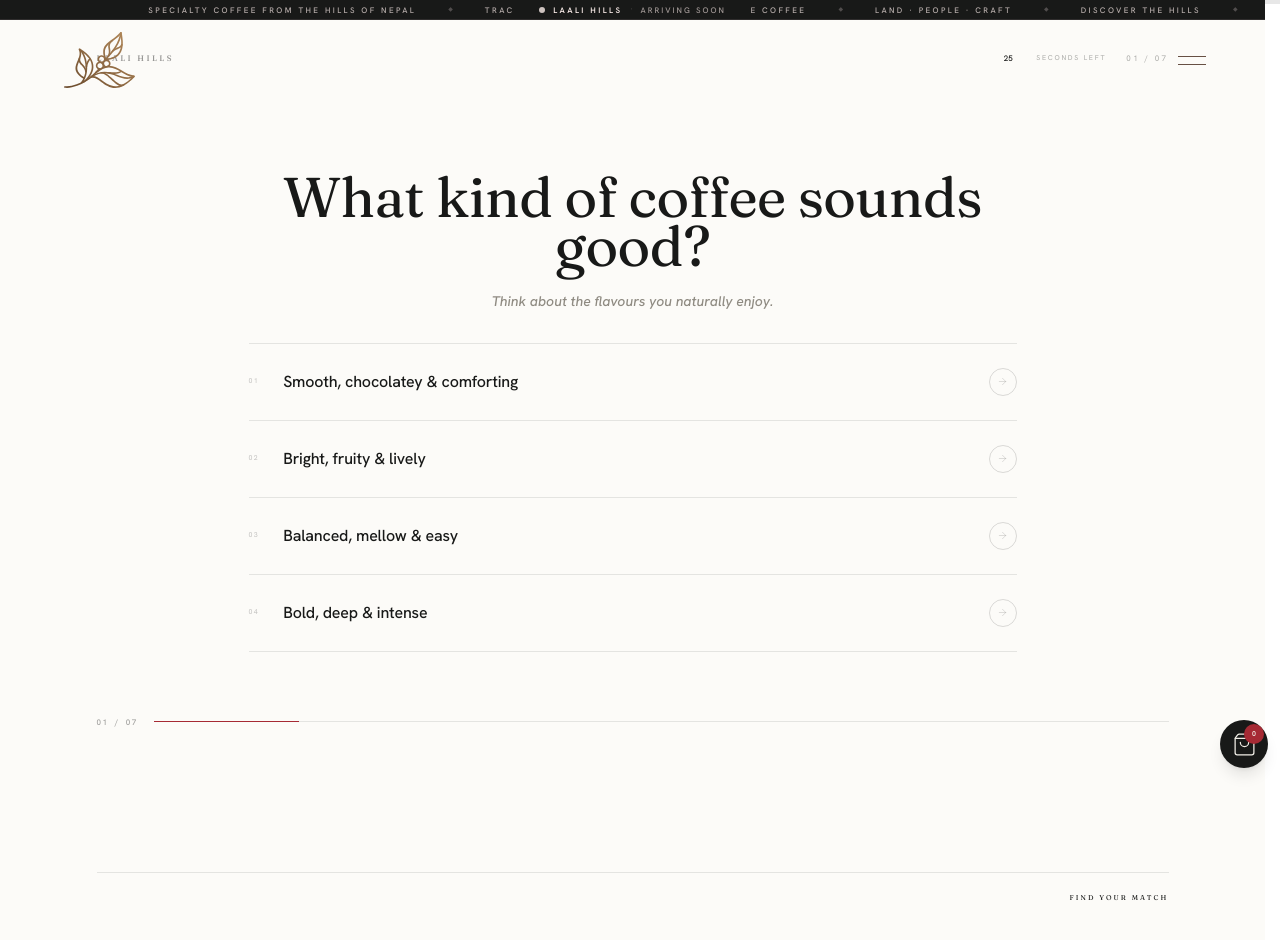
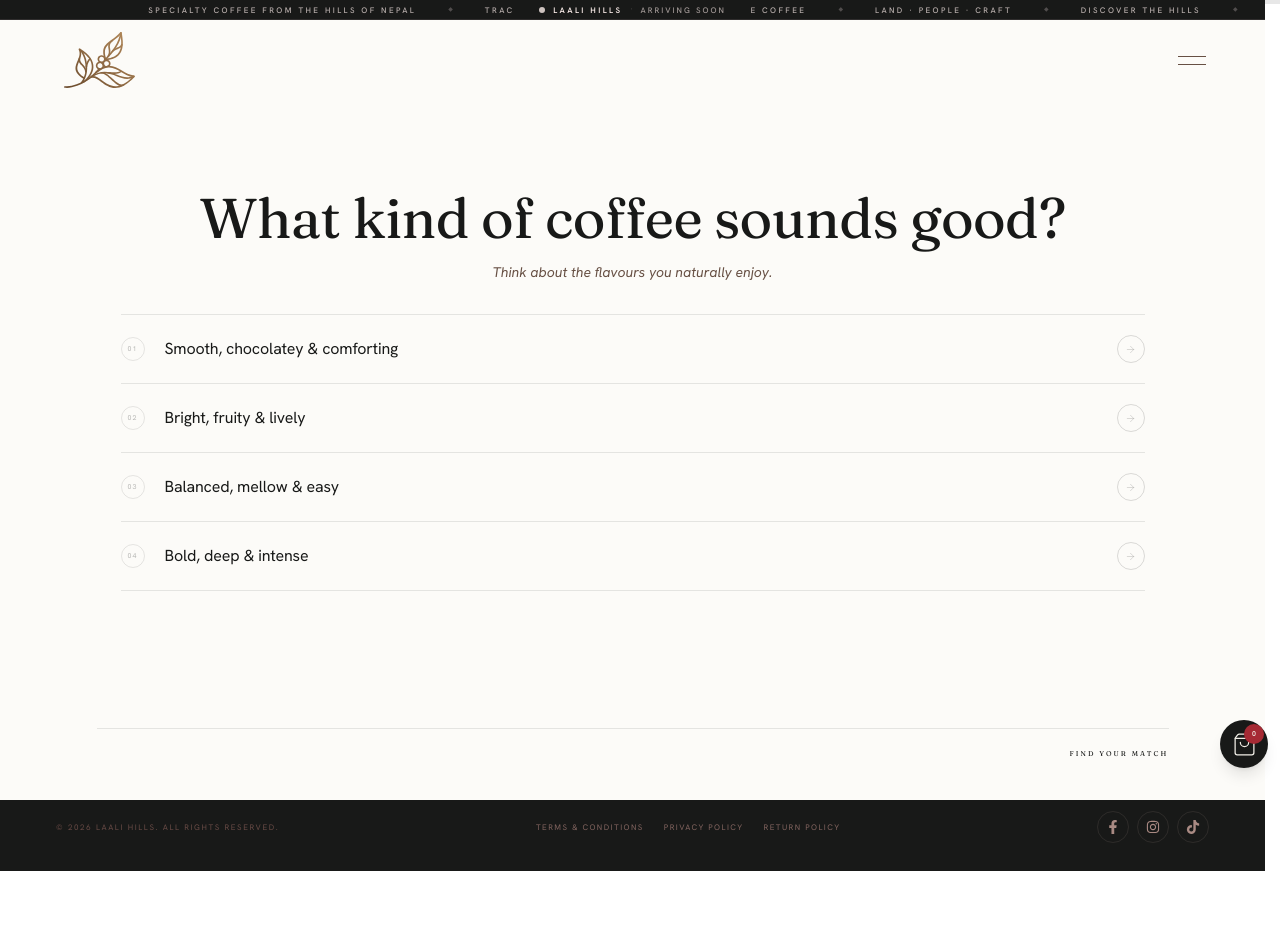
Before and after one commit to suyan-python/Lalihills, a React (Vite) app in the folder client/: page /shop/help-me-choose in a window 1280 px wide. Shown: the top 940 px of the page. Built offline with nearby package versions, Linux system fonts and the light colour scheme; a web font is replaced by a local one.

Commit message:
product recommendation

```diff
--- a/client/src/components/HelpMeChoose.jsx
+++ b/client/src/components/HelpMeChoose.jsx
@@ -298,42 +298,6 @@ const HelpMeChoose = () => {
       </div>
 
       <div className="mx-auto flex min-h-dvh max-w-300 flex-col px-6 py-8 sm:px-10 sm:py-10 lg:px-16">
-        <header className="flex items-center justify-between">
-          <Link
-            to="/shop"
-            className="header text-[8px] font-medium uppercase tracking-[0.3em] text-ink/45 transition-colors duration-500 hover:text-red"
-          >
-            Laali Hills
-          </Link>
-
-          {!isResult && (
-            <div className="flex items-center gap-5">
-              <div className="flex items-center gap-2.5">
-                <motion.div
-                  className="relative flex h-9 w-9 items-center justify-center rounded-full"
-                  animate={{
-                    background: `conic-gradient(var(--color-deepRed) ${timerProgress}%, color-mix(in srgb, var(--color-ink) 10%, transparent) 0)`,
-                  }}
-                  transition={{ duration: 0.25, ease: "linear" }}
-                  aria-hidden="true"
-                >
-                  <span className="flex h-7 w-7 items-center justify-center rounded-full bg-lightWhite text-[8px] font-medium tabular-nums text-ink">
-                    {secondsLeft}
-                  </span>
-                </motion.div>
-
-                <span className="hidden text-[7px] uppercase tracking-[0.25em] text-ink/35 sm:inline">
-                  Seconds left
-                </span>
-              </div>
-
-              <span className="text-[8px] uppercase tracking-[0.3em] text-ink/35">
-                {String(currentStep + 1).padStart(2, "0")} / 07
-              </span>
-            </div>
-          )}
-        </header>
-
         <div className="flex flex-1 flex-col justify-center py-16 sm:py-20">
           <AnimatePresence mode="wait" custom={direction}>
             {!isResult ? (
@@ -347,7 +311,7 @@ const HelpMeChoose = () => {
                   duration: 0.5,
                   ease: [0.22, 1, 0.36, 1],
                 }}
-                className="mx-auto w-full max-w-3xl"
+                className="mx-auto w-full max-w-5xl"
               >
                 {/* QUESTION */}
                 <div className="mb-5 sm:mb-8">
@@ -356,7 +320,7 @@ const HelpMeChoose = () => {
                   </h1>
 
                   {question.description && (
-                    <p className="mt-5 text-center text-[11px] leading-5 font-medium  text-stone sm:text-[14px] italic">
+                    <p className="mt-5 text-center text-[11px] leading-5   text-soil sm:text-[14px] italic">
                       {question.description}
                     </p>
                   )}
@@ -372,39 +336,46 @@ const HelpMeChoose = () => {
                         key={option.value}
                         type="button"
                         onClick={() => selectAnswer(option.value)}
-                        className={`group flex w-full items-center justify-between border-b border-ink/10 py-5 text-left transition-all duration-300 last:border-b-0 sm:py-6 ${
+                        className={`group flex w-full items-center justify-between border-b border-ink/10 py-4.5 text-left transition-[padding,color,background-color] duration-150 last:border-b-0 sm:py-5 ${
                           selected
-                            ? "text-red"
-                            : "text-ink hover:px-2 hover:text-red hover:cursor-pointer"
+                            ? "bg-red/[0.04] px-2 text-red"
+                            : "text-ink hover:bg-ink/[0.025] hover:px-2 hover:text-red"
                         }`}
                       >
-                        <span className="flex min-w-0 items-center gap-5 sm:gap-6">
+                        <span className="flex min-w-0 items-center gap-4 sm:gap-5">
+                          {/* Number */}
                           <span
-                            className={`text-[7px] tracking-[0.2em] transition-colors ${
+                            className={`flex h-6 w-6 shrink-0 items-center justify-center rounded-full text-[7px] tracking-[0.16em] transition-all duration-150 ${
                               selected
-                                ? "text-red/60"
-                                : "text-ink/25 group-hover:text-red/50 "
+                                ? "bg-red text-lightCream"
+                                : "border border-ink/10 text-ink/30 group-hover:border-red/30 group-hover:text-red"
                             }`}
                           >
                             {String(index + 1).padStart(2, "0")}
                           </span>
 
-                          <span className="text-sm font-medium tracking-[-0.01em] sm:text-base">
+                          {/* Label */}
+                          <span
+                            className={`text-sm tracking-[-0.01em] transition-colors duration-150 sm:text-base ${
+                              selected ? "font-medium" : "font-normal"
+                            }`}
+                          >
                             {option.label}
                           </span>
                         </span>
 
+                        {/* Arrow */}
                         <span
-                          className={`ml-4 flex h-7 w-7 shrink-0 items-center justify-center rounded-full border transition-all duration-300 ${
+                          className={`ml-4 flex h-7 w-7 shrink-0 items-center justify-center rounded-full border transition-all duration-150 ${
                             selected
                               ? "border-red bg-red text-lightCream"
-                              : "border-ink/15 text-ink/25 group-hover:border-red group-hover:text-red"
+                              : "border-ink/15 text-ink/25 group-hover:border-red/50 group-hover:text-red"
                           }`}
                         >
                           <ArrowRight
                             size={11}
-                            strokeWidth={1.2}
-                            className="transition-transform duration-300 group-hover:translate-x-0.5"
+                            strokeWidth={1.3}
+                            className="transition-transform duration-150 group-hover:translate-x-0.5"
                           />
                         </span>
                       </button>
@@ -488,11 +459,11 @@ const HelpMeChoose = () => {
 
                   {/* Recommendation image */}
                   <div className="relative">
-                    <div className="relative aspect-[4/5] overflow-hidden bg-paper">
+                    <div className="relative aspect-[4/5] overflow-hidden ">
                       <motion.img
                         src={recommendation.image}
                         alt={recommendation.name}
-                        className="h-full w-full object-cover"
+                        className="h-full w-full object-cove rounded-4xl"
                         initial={{ scale: 1.04 }}
                         animate={{ scale: 1 }}
                         transition={{
@@ -500,8 +471,6 @@ const HelpMeChoose = () => {
                           ease: [0.22, 1, 0.36, 1],
                         }}
                       />
-
-                      <div className="absolute inset-0 bg-gradient-to-t from-ink/30 via-transparent to-transparent" />
 
                       <div className="absolute inset-x-0 bottom-0 p-6 sm:p-8">
                         <p className="text-[8px] font-medium uppercase tracking-[0.25em] text-lightCream/70">
@@ -517,7 +486,7 @@ const HelpMeChoose = () => {
                             {recommendation.flavors.map((flavor) => (
                               <span
                                 key={flavor}
-                                className="border border-lightWhite/30 px-3 py-1.5 text-[7px] uppercase tracking-[0.18em] text-lightWhite/90"
+                                className="border border-lightWhite/30 px-3 py-1.5 text-[7px] uppercase tracking-[0.18em] text-lightWhite/90 rounded-4xl"
                               >
                                 {flavor}
                               </span>
@@ -539,7 +508,7 @@ const HelpMeChoose = () => {
                 </div>
 
                 {/* Coffee rhythm */}
-                <div className="mt-20 border-t border-ink/10 pt-8 sm:mt-24">
+                <div className="mt-12 sm:mt-14">
                   <div className="flex flex-col gap-6 sm:flex-row sm:items-end sm:justify-between">
                     <div>
                       <span className="text-[8px] font-medium uppercase tracking-[0.3em] text-red">
@@ -550,16 +519,10 @@ const HelpMeChoose = () => {
                         Made to fit your routine.
                       </h3>
                     </div>
-
-                    <p className="max-w-sm text-[10px] leading-5 text-ink/50 sm:text-right">
-                      Whether it's your morning ritual or an afternoon reset,
-                      your coffee should fit naturally into the way you drink
-                      it.
-                    </p>
                   </div>
 
                   <div className="mt-8 grid grid-cols-2 border-y border-ink/10 sm:grid-cols-4">
-                    <div className="border-r border-ink/10 px-4 py-5 sm:px-6">
+                    <div className="border-r border-ink/10 px-4 py-5 sm:px-6 ">
                       <span className="text-[7px] uppercase tracking-[0.2em] text-ink/35">
                         Flavour
                       </span>
@@ -598,28 +561,6 @@ const HelpMeChoose = () => {
                 </div>
               </motion.div>
             )}
-
-            {/* PROGRESS */}
-            <div className="my-8 md:my-16 flex items-center gap-4 ">
-              <span className="shrink-0 text-[8px] font-medium tracking-[0.2em] text-ink/40">
-                {String(currentStep + 1).padStart(2, "0")}
-                <span className="mx-1.5">/</span>
-                {String(questions.length).padStart(2, "0")}
-              </span>
-
-              <div className="h-px flex-1 overflow-hidden bg-ink/10">
-                <motion.div
-                  className="h-full bg-red"
-                  animate={{
-                    width: `${((currentStep + 1) / questions.length) * 100}%`,
-                  }}
-                  transition={{
-                    duration: 0.6,
-                    ease: [0.22, 1, 0.36, 1],
-                  }}
-                />
-              </div>
-            </div>
           </AnimatePresence>
         </div>
 
```
